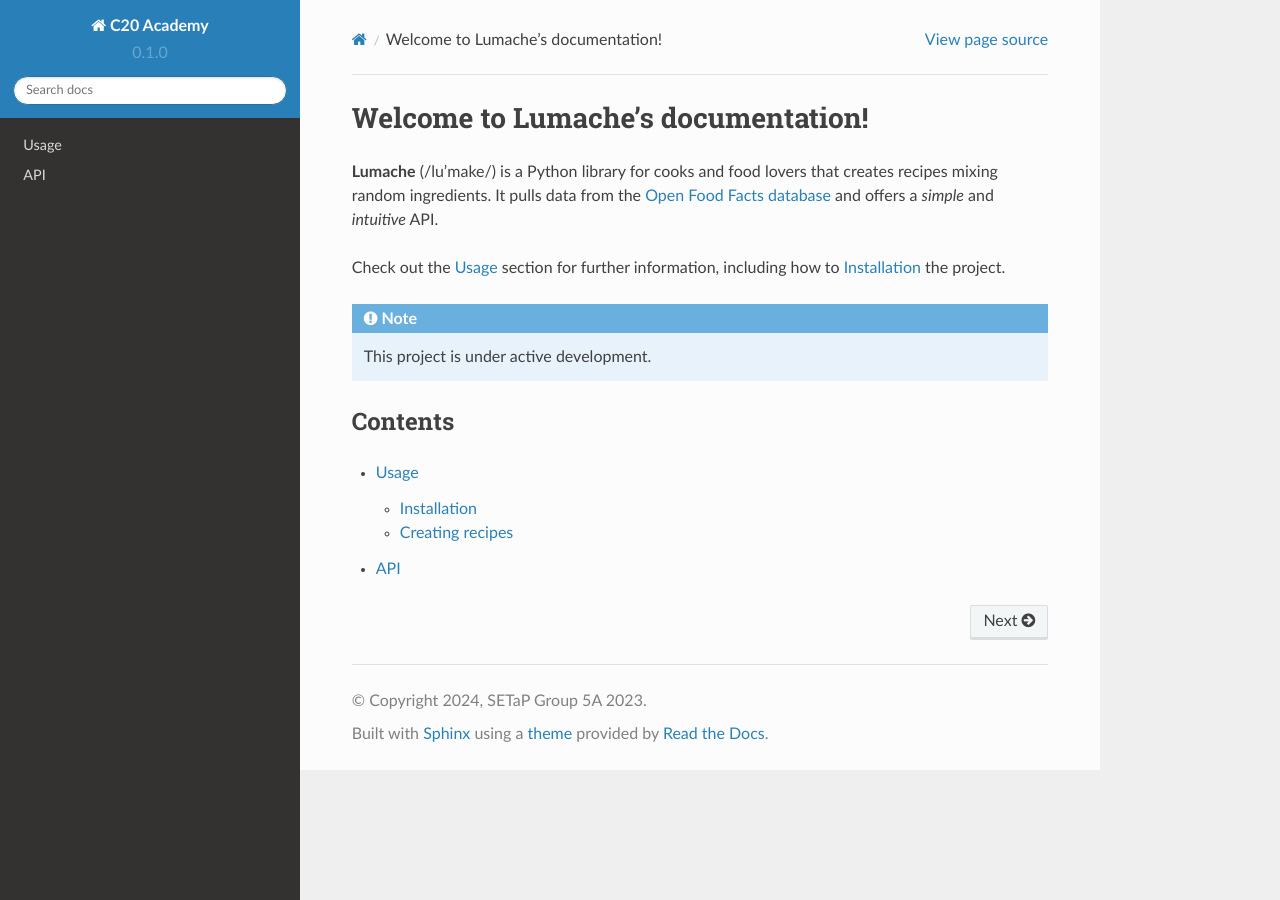
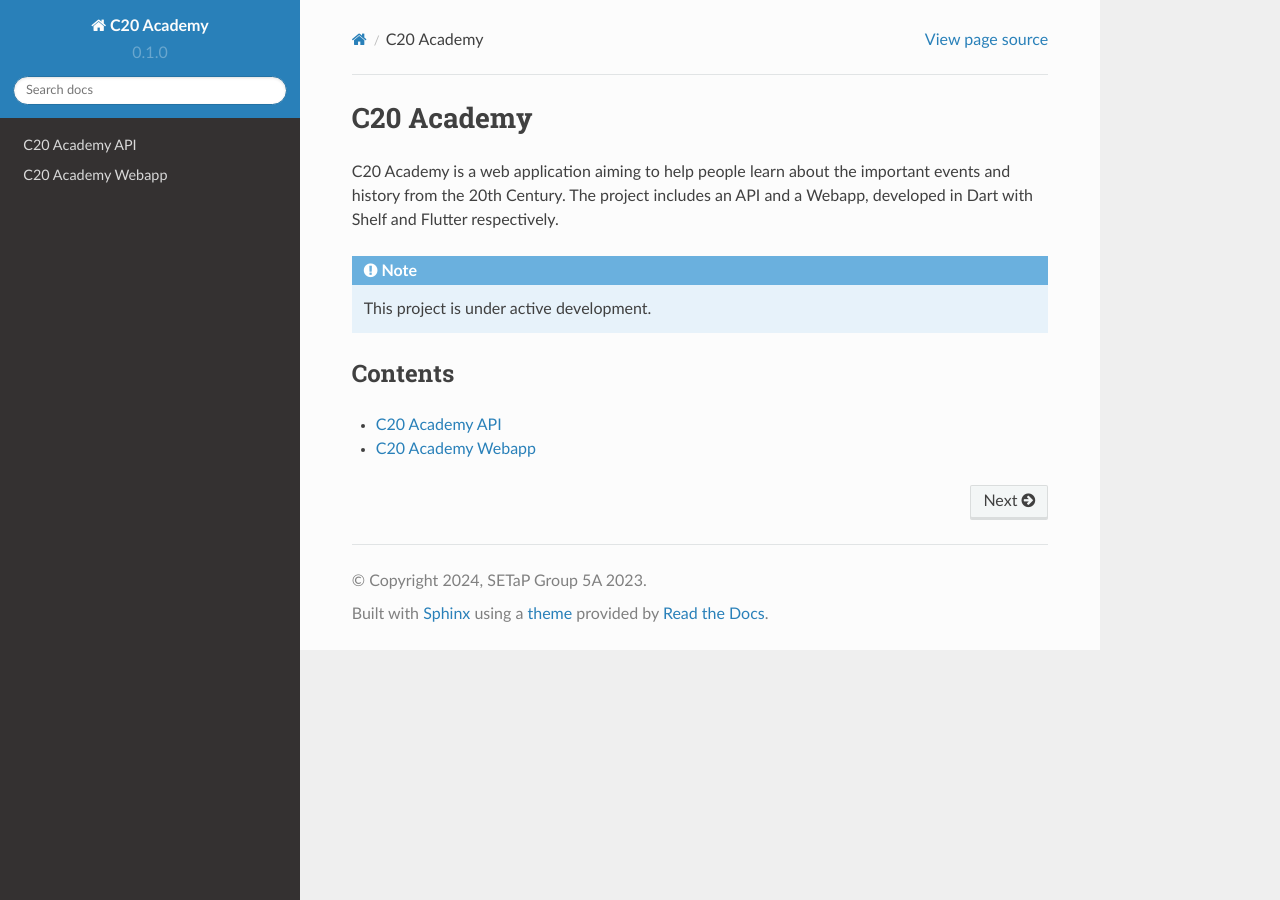
Before and after one commit to SETAP-Group5A-2023/c20-academy-docs, a Sphinx documentation site: the page built from docs/source/index.rst, in a window 1280 px wide. Built offline with Sphinx 7.4.7 and the Read the Docs theme 2.0.0, drawn with Linux system fonts in a browser that asks for light colours.

Commit message:
attempt adding folders with docs in

```diff
--- /dev/null
+++ b/docs/source/api/index.rst
@@ -0,0 +1,4 @@
+C20 Academy API
+===============
+
+This is the section for documentation relating to the backend API.
--- a/docs/source/index.rst
+++ b/docs/source/index.rst
@@ -1,13 +1,7 @@
-Welcome to Lumache's documentation!
-===================================
+C20 Academy
+===========
 
-**Lumache** (/lu'make/) is a Python library for cooks and food lovers
-that creates recipes mixing random ingredients.
-It pulls data from the `Open Food Facts database <https://world.openfoodfacts.org/>`_
-and offers a *simple* and *intuitive* API.
-
-Check out the :doc:`usage` section for further information, including
-how to :ref:`installation` the project.
+C20 Academy is a web application aiming to help people learn about the important events and history from the 20th Century. The project includes an API and a Webapp, developed in Dart with Shelf and Flutter respectively.
 
 .. note::
 
@@ -18,5 +12,5 @@ Contents
 
 .. toctree::
 
-   usage
-   api
+   api/index
+   webapp/index
--- /dev/null
+++ b/docs/source/webapp/index.rst
@@ -0,0 +1,4 @@
+C20 Academy Webapp
+==================
+
+This is the section for documentation relating to the frontend webapp.
```
Also changed, not shown: docs/source/api.rst (deleted, +0 -7 lines), docs/source/usage.rst (deleted, +0 -33 lines).
